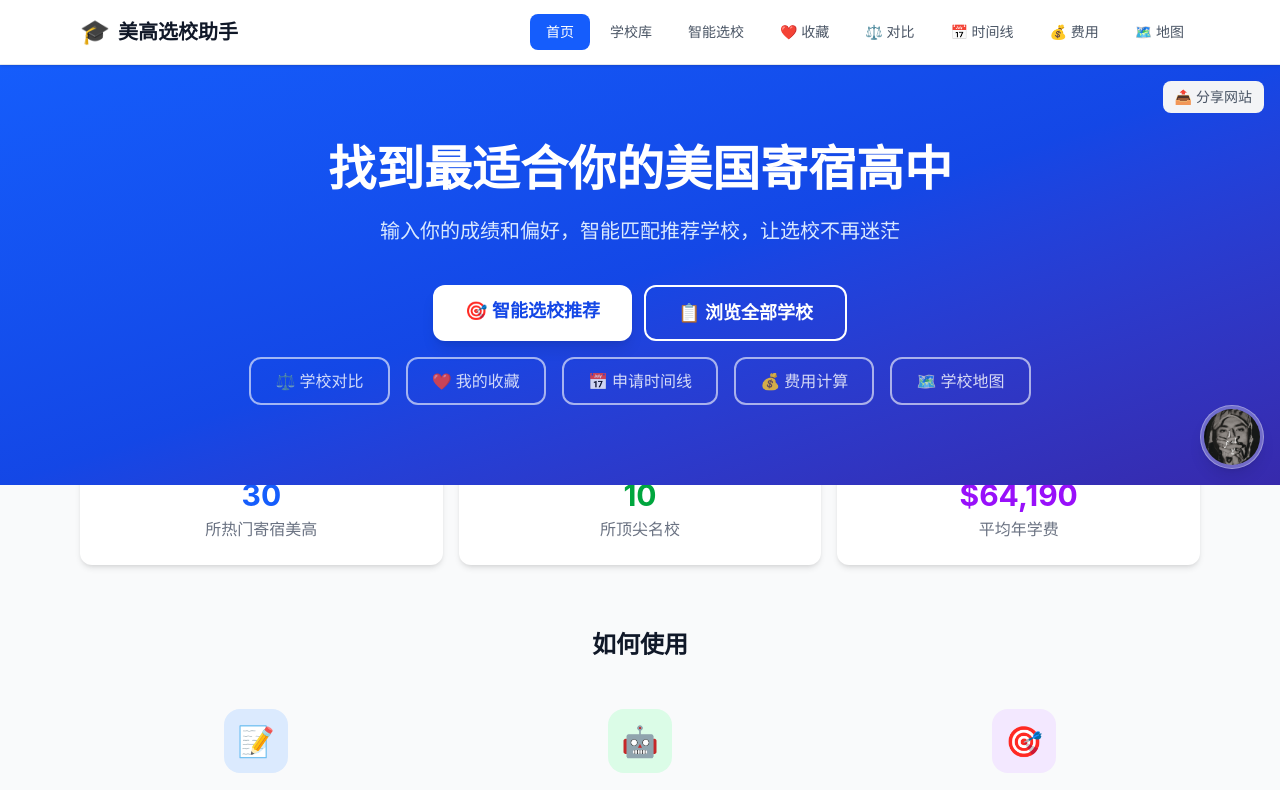
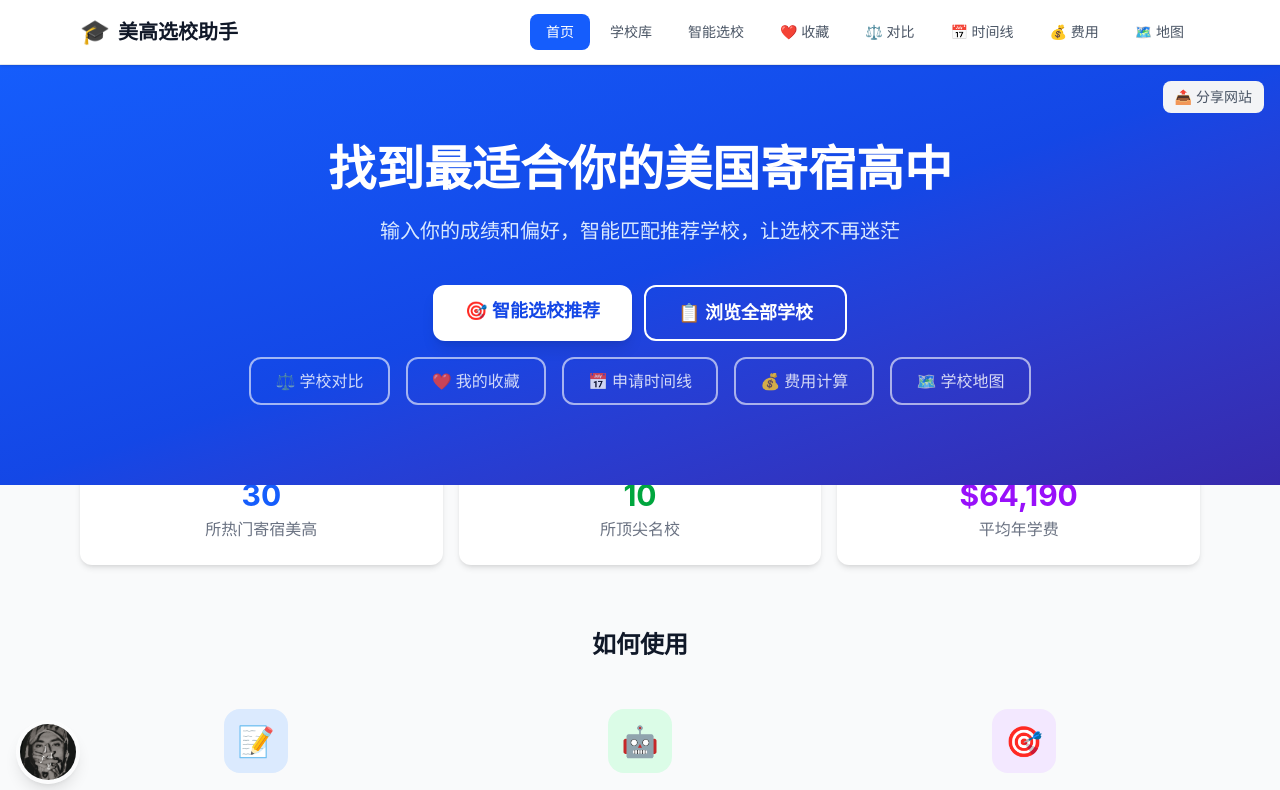
Before and after one commit to Hshyyy/meigao-helper, a React (Vite) app: page / in a window 1280 px wide. Shown: the top 790 px of the page. Built offline with nearby package versions, Linux system fonts and the light colour scheme.

Commit message:
播放器移到全局布局，所有页面都能播放

```diff
--- a/src/App.tsx
+++ b/src/App.tsx
@@ -1,5 +1,6 @@
 import { useState } from "react";
 import { Outlet, Link, useLocation } from "react-router-dom";
+import MusicPlayer from "./components/MusicPlayer";
 
 const navItems = [
   { path: "/", label: "首页" },
@@ -113,6 +114,11 @@ export default function App() {
           <p className="mt-2">数据仅供参考，请以学校官网为准</p>
         </div>
       </footer>
+
+      {/* 音乐播放器（固定在左下角） */}
+      <div className="fixed bottom-4 left-4 z-50">
+        <MusicPlayer />
+      </div>
     </div>
   );
 }
--- a/src/pages/Home.tsx
+++ b/src/pages/Home.tsx
@@ -2,7 +2,6 @@ import { Link } from "react-router-dom";
 import { Helmet } from "react-helmet-async";
 import { schools } from "../data/schools";
 import ShareButton from "../components/ShareButton";
-import MusicPlayer from "../components/MusicPlayer";
 
 export default function Home() {
   const stats = {
@@ -24,9 +23,6 @@ export default function Home() {
       <section className="bg-gradient-to-br from-blue-600 via-blue-700 to-indigo-800 text-white relative">
         <div className="absolute top-4 right-4 z-10">
           <ShareButton url={window.location.origin} label="分享网站" />
-        </div>
-        <div className="absolute bottom-4 right-4 z-10">
-          <MusicPlayer />
         </div>
         <div className="max-w-6xl mx-auto px-4 py-20 text-center">
           <h1 className="text-4xl md:text-5xl font-bold mb-6">
```
